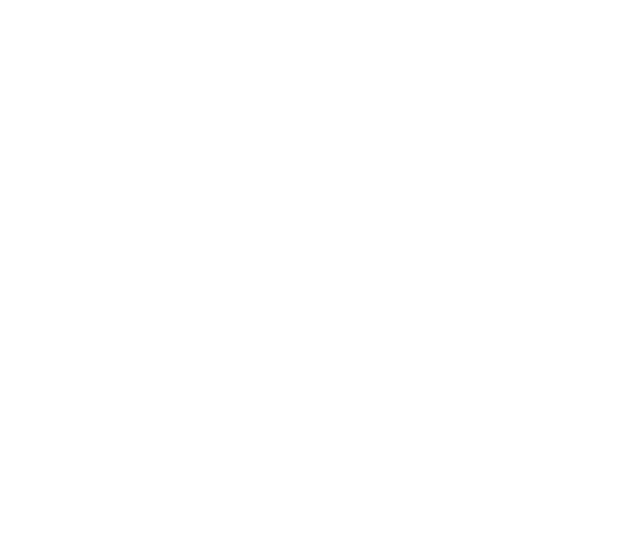
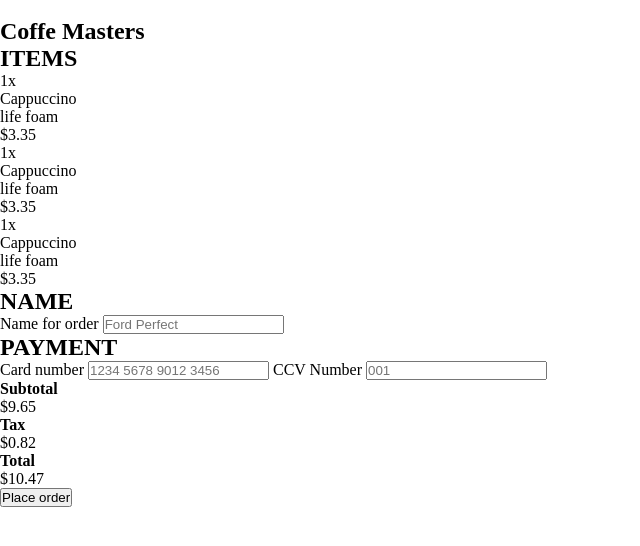
Before and after one commit to shaimeur/fronten-master-css, a plain HTML site: page index.html in a window 1280 px wide. Shown: the whole page, without its empty margins (0-640 px from the left). Drawn offline with Linux system fonts and the light colour scheme.

Commit message:
adding the boilerplate of the maket

```diff
--- a/index.html
+++ b/index.html
@@ -4,9 +4,69 @@
     <meta charset="UTF-8">
     <meta name="viewport" content="width=device-width, initial-scale=1.0">
     <link rel="stylesheet" href="./style.css">
-    <title>css</title>
+    <link rel="stylesheet" href="https://cdnjs.cloudflare.com/ajax/libs/font-awesome/4.7.0/css/font-awesome.min.css">
+
+    <title>Coffee Masters</title>
 </head>
 <body>
+        <header>
+            <nav id="navbar">
+                <i class="fa fa-mug-hot"></i>
+                <h1>Coffe Masters</h1>
+            </nav>
+        </header>
+        <main>
+            <section class="items">
+                <h2>ITEMS</h2>
+                    <div class="item">
+                        <div>1x</div>
+                        <div>Cappuccino</div>
+                        <div>life foam</div>
+                        <div>$3.35</div>
+                    </div>
+                    <div class="item">
+                        <div>1x</div>
+                        <div>Cappuccino</div>
+                        <div>life foam</div>
+                        <div>$3.35</div>
+                    </div>
+                    <div class="item">
+                        <div>1x</div>
+                        <div>Cappuccino</div>
+                        <div>life foam</div>
+                        <div>$3.35</div>
+                    </div>
+            </section>
 
+            <section class="name">
+                <h2>NAME</h2>
+                <label for="order-name">Name for order</label>
+                <input id="order-name" type="text" placeholder="Ford Perfect">
+            </section>
+
+            <section class="payment">
+                <h2>PAYMENT</h2>
+                <label for="card-number">Card number</label>
+                <input type="number" name="card-number" id="card-number" placeholder="1234 5678 9012 3456">
+                <label for="ccv-number">CCV Number</label>
+                <input type="number" name="" id="ccv-number" placeholder="001">
+            </section>
+
+            <section class="price">
+                <div class="subtotal">
+                    <h4>Subtotal</h4>
+                    <span>$9.65</span>
+                </div>
+                <div class="tax">
+                    <h4>Tax</h4>
+                    <span>$0.82</span>
+                </div>
+                <div class="total">
+                    <h4>Total</h4>
+                    <span>$10.47</span>
+                </div>
+            </section>
+            <button>Place order</button>
+        </main>
 </body>
 </html>
```
